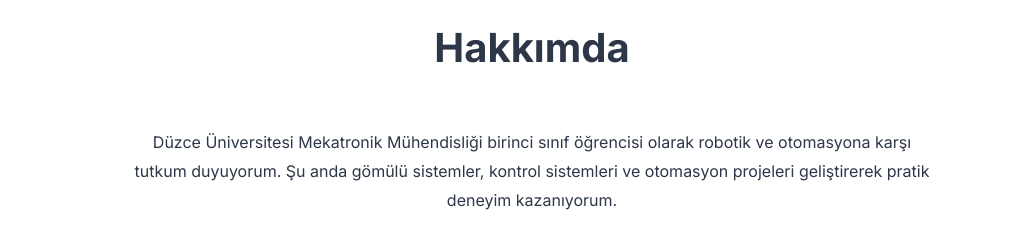
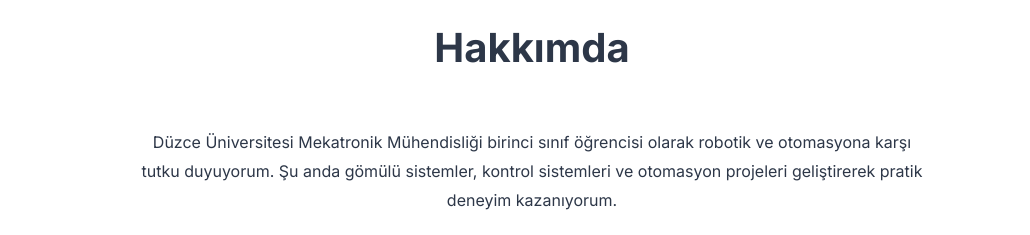
Before and after one commit to mehmetefedemirel/mehmetefedemirel.github.io, a plain HTML site: page index.html in a window 1280 px wide. Shown: the part 880-1115 px from the top of the page, without its empty margins (108-1138 px from the left). Drawn offline with nearby package versions, Linux system fonts and the light colour scheme.

Commit message:
Güncelleme

```diff
--- a/index.html
+++ b/index.html
@@ -55,7 +55,7 @@
             <h2 data-aos="fade-up">Hakkımda</h2>
             <div class="about-content" data-aos="fade-up" data-aos-delay="100">
                 <div class="about-text">
-                    <p>Düzce Üniversitesi Mekatronik Mühendisliği birinci sınıf öğrencisi olarak robotik ve otomasyona karşı tutkum duyuyorum. Şu anda gömülü sistemler, kontrol sistemleri ve otomasyon projeleri geliştirerek pratik deneyim kazanıyorum.</p>
+                    <p>Düzce Üniversitesi Mekatronik Mühendisliği birinci sınıf öğrencisi olarak robotik ve otomasyona karşı tutku duyuyorum. Şu anda gömülü sistemler, kontrol sistemleri ve otomasyon projeleri geliştirerek pratik deneyim kazanıyorum.</p>
                     <p>Mühendisliğin hem donanım hem de yazılım tarafını öğrenmekten keyif alıyorum ve fikirleri gerçek dünya çözümlerine dönüştürmek için çabalıyorum. Hedefim, bir mühendis olarak gelişebileceğim ve teknoloji odaklı ilerlemeye anlamlı bir katkıda bulunabileceğim yenilikçi projeler üzerinde çalışmak.</p>
                 </div>
             </div>
```
